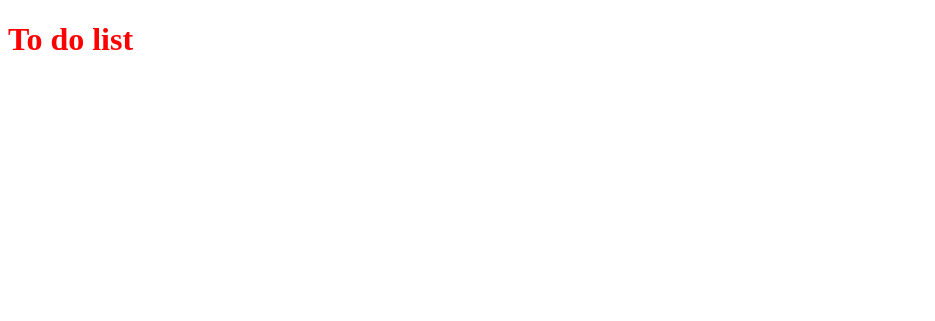
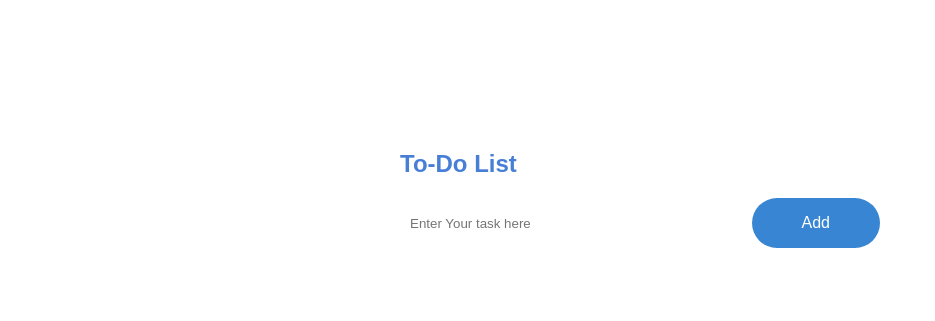
Before and after one commit to ntandomagana/To-do-list, a plain HTML site: page index.html in a window 1280 px wide. Shown: the whole page, without its empty margins (0-935 px from the left). Drawn offline with Linux system fonts and the light colour scheme.

Commit message:
added pictures. please fix the input field, button and container

```diff
--- a/index.html
+++ b/index.html
@@ -3,12 +3,21 @@
 <head>
     <meta charset="UTF-8">
     <meta name="viewport" content="width=device-width, initial-scale=1.0">
-    <link rel="stylesheet" type="text/css" href="style.css">
-    <title>Document</title>
+    <link rel="stylesheet" href="style.css">
 </head>
 <body>
 
-    <h1>To do list</h1>
+    <div class="container">
+        <div class="to-do-app">
+            <h2>To-Do List</h2>
+            <div class="row">
+                <input type="text" id="input-box" placeholder="Enter Your task here">
+                <button>Add</button>
+
+            </div>
+
+        </div>
+    </div>
 
 </body>
 </html>
--- a/style.css
+++ b/style.css
@@ -1,3 +1,61 @@
-h1 {
-    color: red;
+* {
+    margin: 0;
+    padding: 0;
+    font-family: 'Poppins', sans-serif;
+    box-sizing: border-box;
 }
+
+
+.container {
+    width: 100%;
+    min-height: 100vh;
+    background: linear-gradient(135deg, #153677 #4e085f);
+    padding: 10px;
+}
+
+.to-do-app {
+    width: 100%;
+    max-width: 540px;
+    background: #fff;
+    margin: 100px auto 20px;
+    padding: 40px 30px 70px;
+    border-radius: 10px;
+}
+
+.to-do-app h2 {
+    color: #477ed6;
+    display: flex;
+    align-items: center;
+    margin-bottom: 20px;
+}
+
+.row {
+    display: flex;
+    align-items: center;
+    justify-content: space-between;
+    background: red
+    border-radius: 30px
+    padding-left: 20px
+    margin-bottom: 25px
+}
+
+input {
+    flex: 1;
+    border: none;
+    outline: none;
+    background: transparent;
+    padding: 10px;
+    font-weight: 14px;
+}
+
+button {
+    border: none;
+    outline: none;
+    padding: 16px 50px;
+    background: rgb(56, 134, 211);
+    color: white;
+    font-size: 16px;
+    cursor: pointer;
+    border-radius: 40px;
+
+}
```
Also changed, not shown: images/checked.png (added), images/icon.png (added), images/unchecked.png (added).
